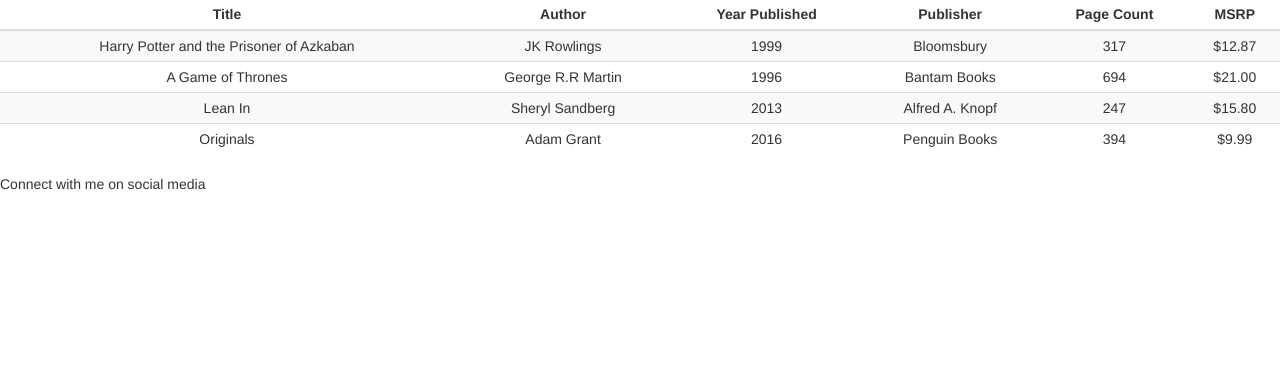
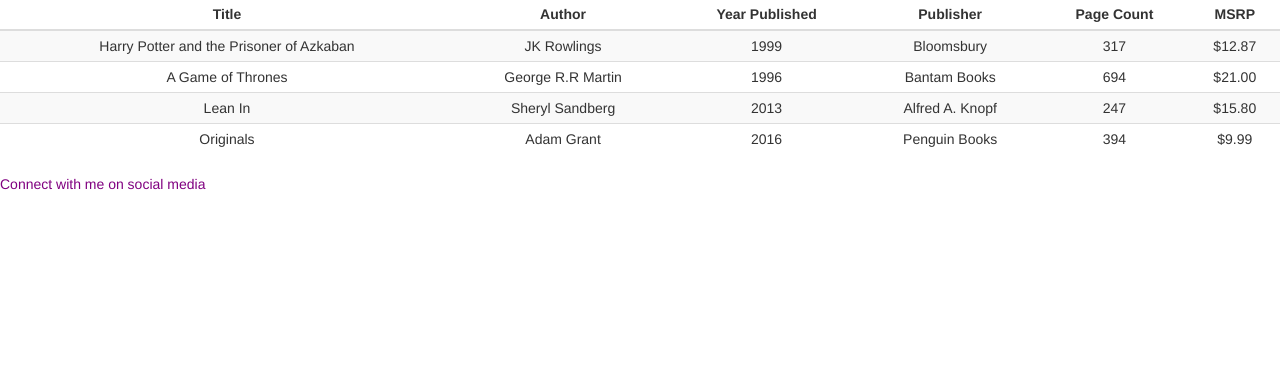
Before and after one commit to iu-msis/1-html-review-klgogel, a PHP site: page /books.html in a window 1280 px wide. Shown: the part 192-561 px from the top of the page. Run offline with PHP 8.4, Linux system fonts and the light colour scheme; some libraries are stand-ins or nearby versions.

Commit message:
css change

```diff
--- a/public/css/style.css
+++ b/public/css/style.css
@@ -1,3 +1,3 @@
-#navbar{
+p{
     color: purple;
 }
```
